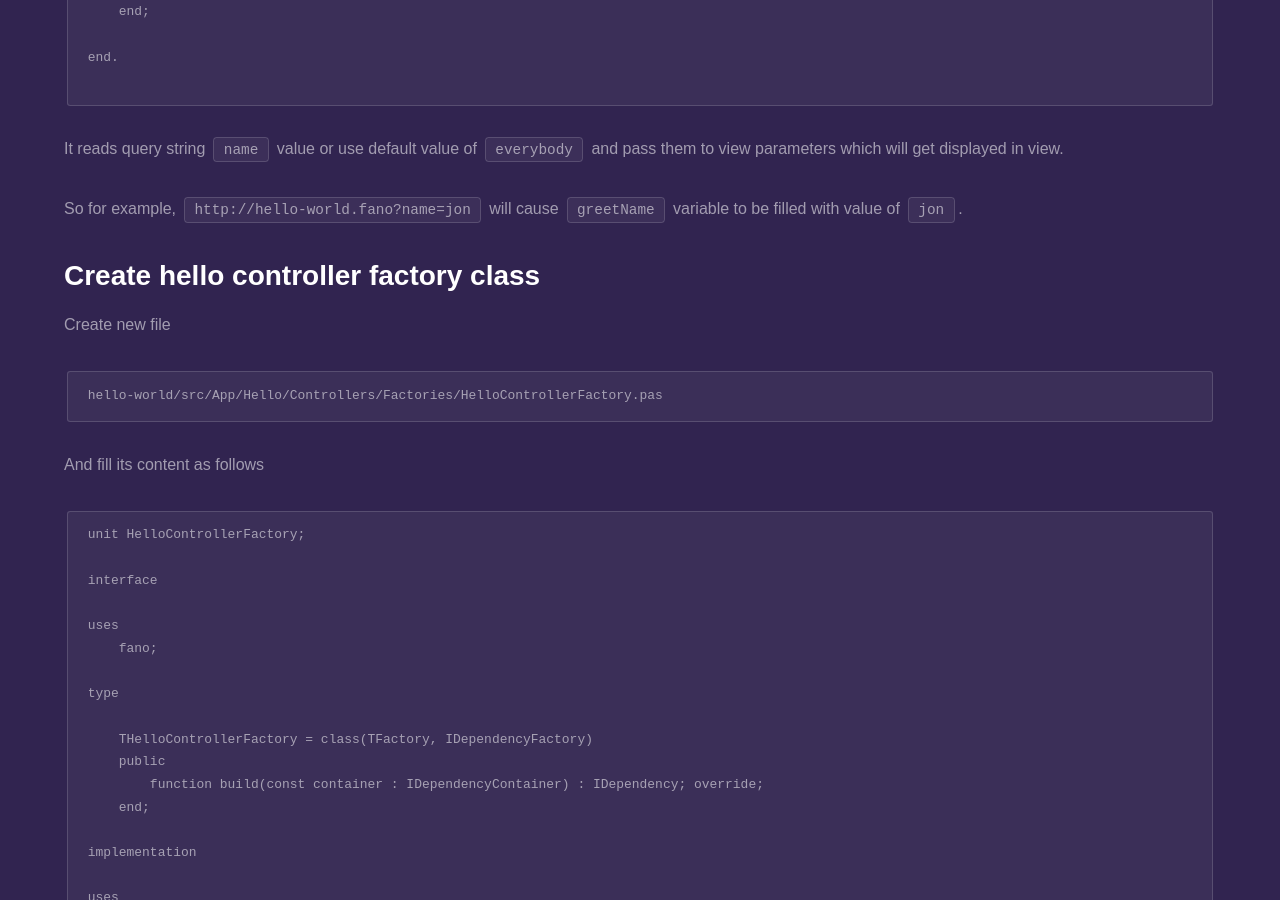
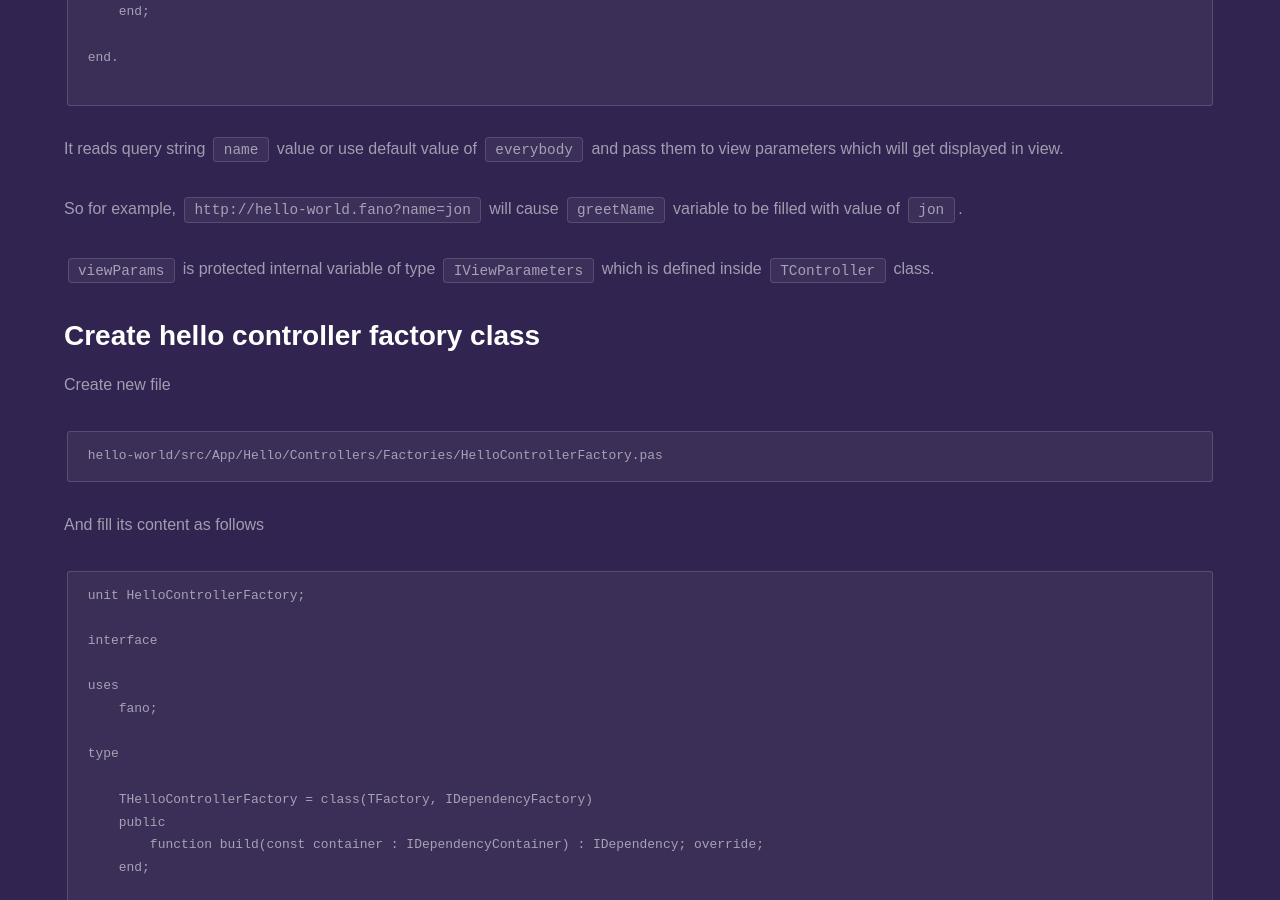
Before and after one commit to fanoframework/fanoframework.github.io, a Jekyll site: the page built from tutorials/hello-world-application/index.md, in a window 1280 px wide and 900 px high, scrolled down 5637 px. Built offline with Jekyll 4.4.1, drawn with Linux system fonts in a browser that asks for light colours; our own code applies the rules of GitHub Pages for plain Markdown files.

Commit message:
add content that explain internal variable

````diff
--- a/tutorials/hello-world-application/index.md
+++ b/tutorials/hello-world-application/index.md
@@ -228,10 +228,11 @@ implementation
 end.
 
 ```
-It reads query string `name` value or use default value of `everybody` and pass them to view parameters which will
-get displayed in view.
+It reads query string `name` value or use default value of `everybody` and pass them to view parameters which will get displayed in view.
 
 So for example, `http://hello-world.fano?name=jon` will cause `greetName` variable to be filled with value of `jon`.
+
+`viewParams` is protected internal variable of type `IViewParameters` which is defined inside `TController` class.
 
 ## Create hello controller factory class
 
````
